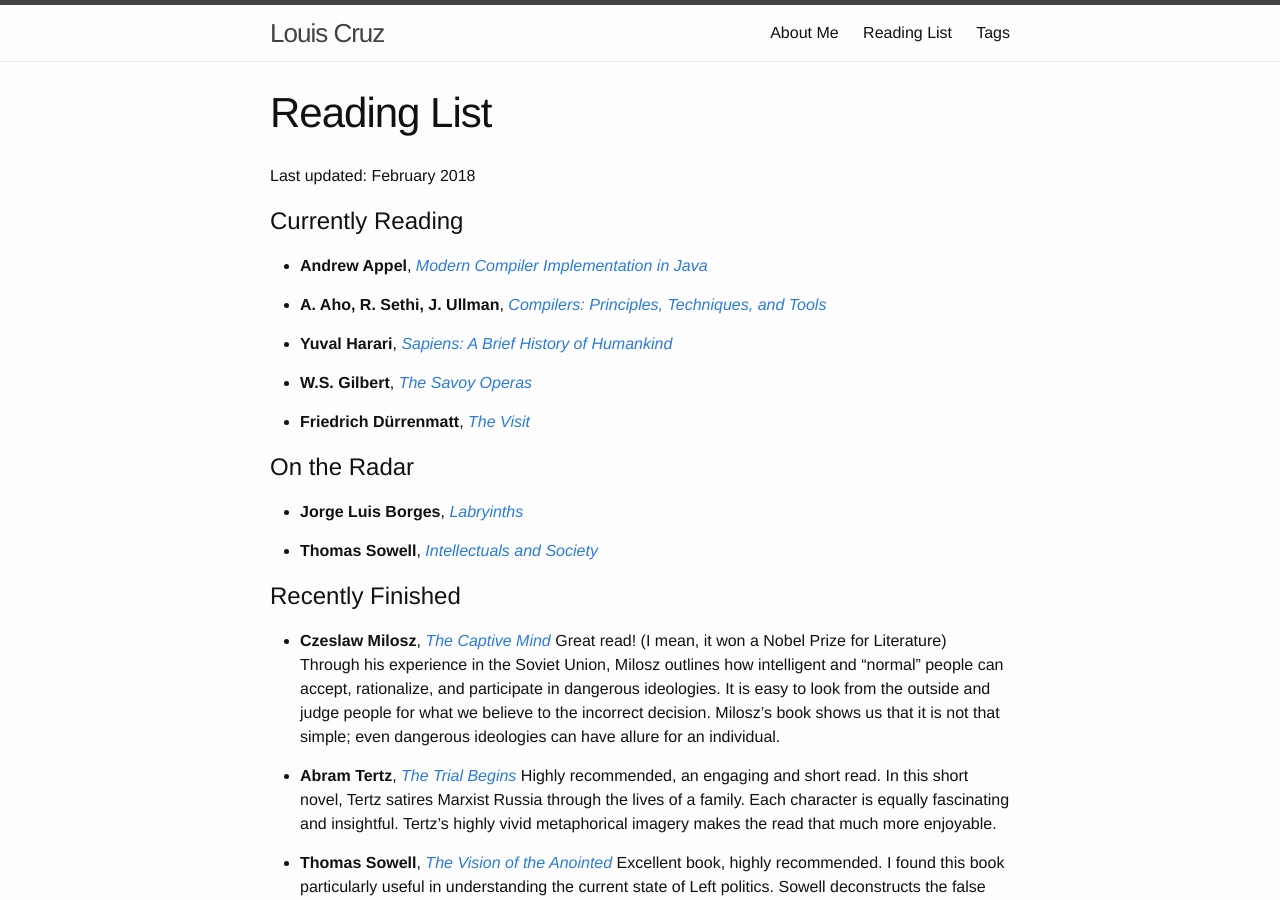
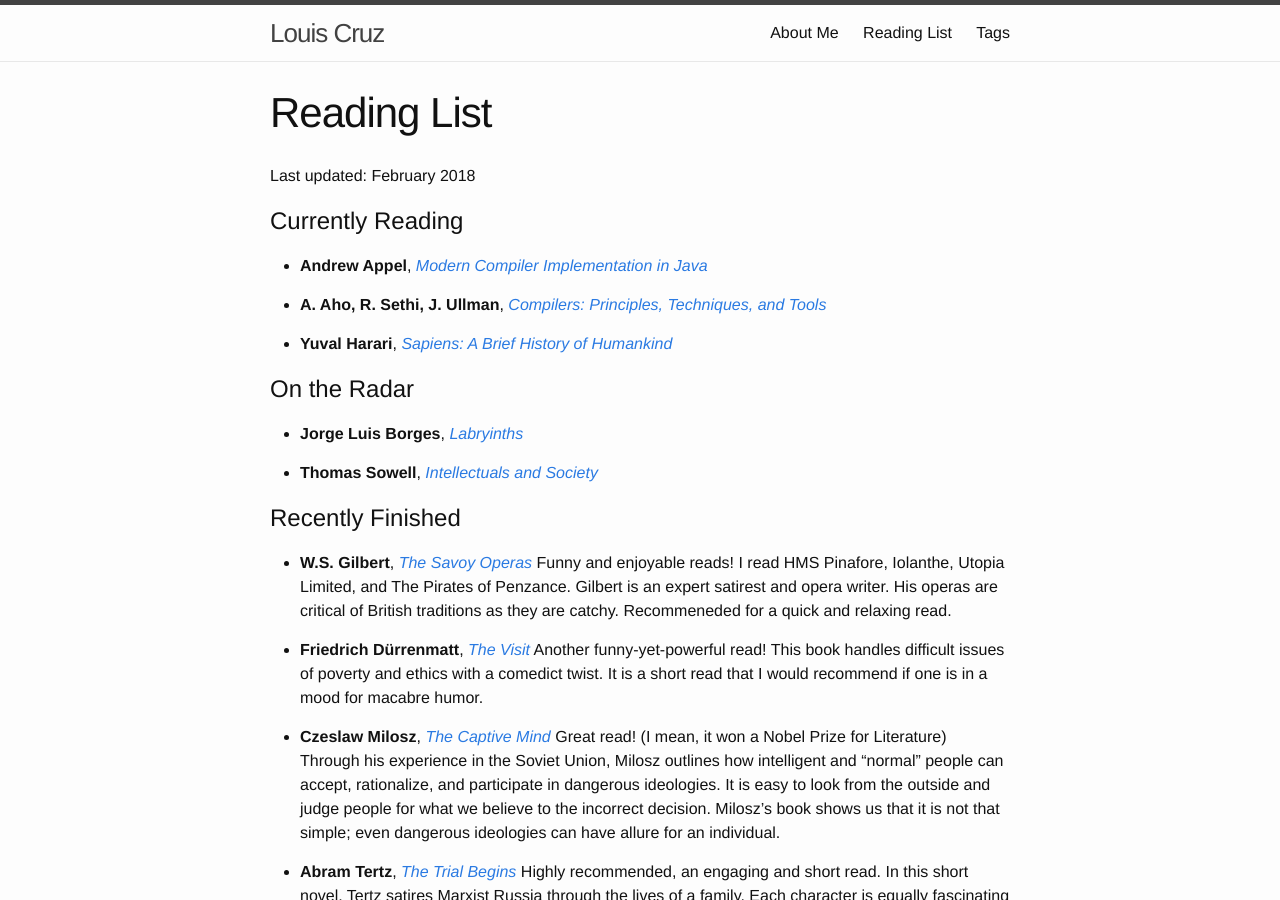
Before and after one commit to loucru1/loucru1.github.io, a Jekyll site: the page built from books.md, in a window 1280 px wide and 900 px high. Built offline with Jekyll 4.4.1, drawn with Linux system fonts in a browser that asks for light colours.

Commit message:
[add] savoy operas and the visit

```diff
--- a/books.md
+++ b/books.md
@@ -29,6 +26,12 @@ Last updated: February 2018
 * __Thomas Sowell__, [_Intellectuals and Society_](https://www.amazon.com/Intellectuals-Society-Expanded-Thomas-Sowell/dp/0465025226/ref=tmm_pap_swatch_0?_encoding=UTF8&qid=1519580142&sr=1-1)
 
 # Recently Finished
+
+* __W.S. Gilbert__, [_The Savoy Operas_](https://www.amazon.com/Savoy-Operas-Complete-Sullivan-Classics-ebook/dp/B002RI95AE/ref=sr_1_1?s=books&ie=UTF8&qid=1519577742&sr=1-1&keywords=the+savoy+operas)
+Funny and enjoyable reads! I read HMS Pinafore, Iolanthe, Utopia Limited, and The Pirates of Penzance. Gilbert is an expert satirest and opera writer. His operas are critical of British traditions as they are catchy. Recommeneded for a quick and relaxing read.
+
+* __Friedrich Dürrenmatt__, [_The Visit_](https://www.amazon.com/dp/0802144268/ref=cm_sw_r_tw_dp_U_x_-3UKAbMSADP5N)
+Another funny-yet-powerful read! This book handles difficult issues of poverty and ethics with a comedict twist. It is a short read that I would recommend if one is in a mood for macabre humor.
 
 * __Czeslaw Milosz__, [_The Captive Mind_](https://www.amazon.com/Captive-Mind-Czeslaw-Milosz/dp/0679728562)
 Great read! (I mean, it won a Nobel Prize for Literature) Through his experience in the Soviet Union, Milosz outlines how intelligent and "normal" people can accept, rationalize, and participate in dangerous ideologies. It is easy to look from the outside and judge people for what we believe to the incorrect decision. Milosz's book shows us that it is not that simple; even dangerous ideologies can have allure for an individual.
```
Also changed, not shown: other parts of books.md (+0 -3 lines).
